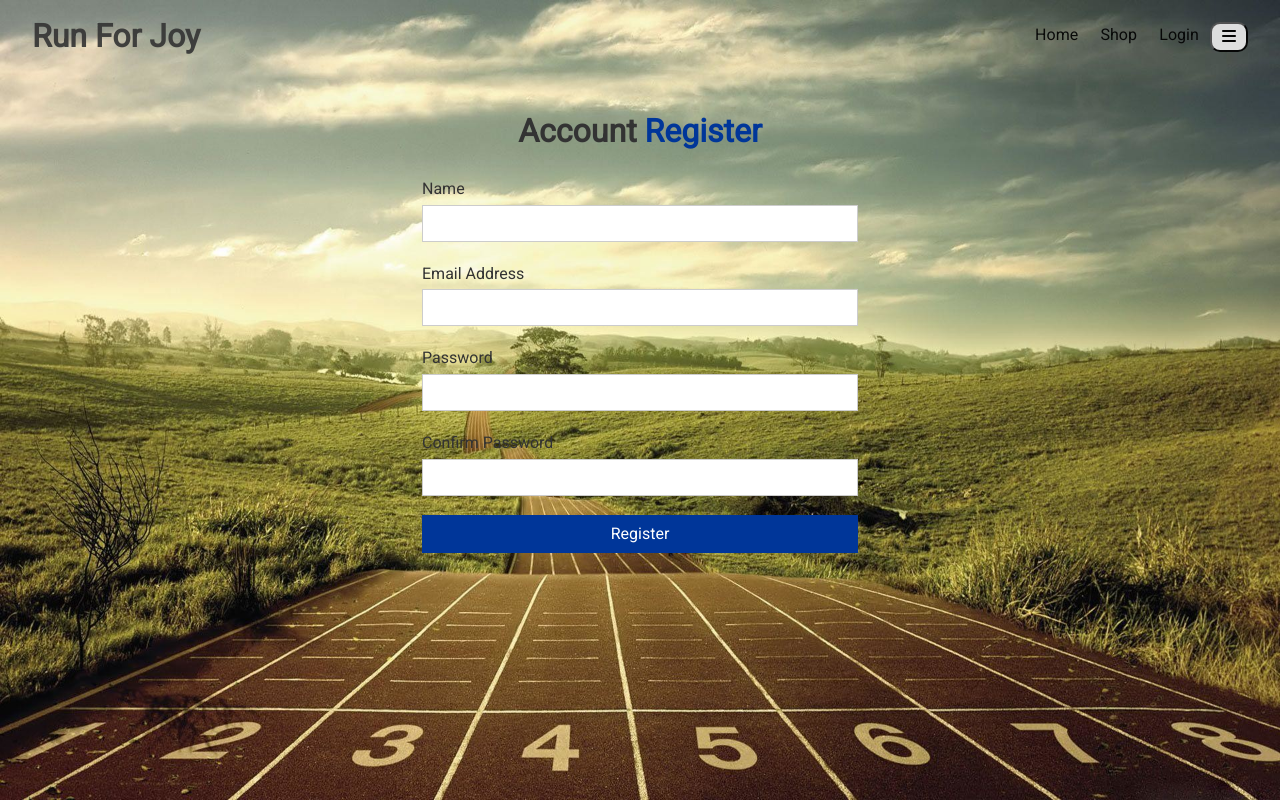
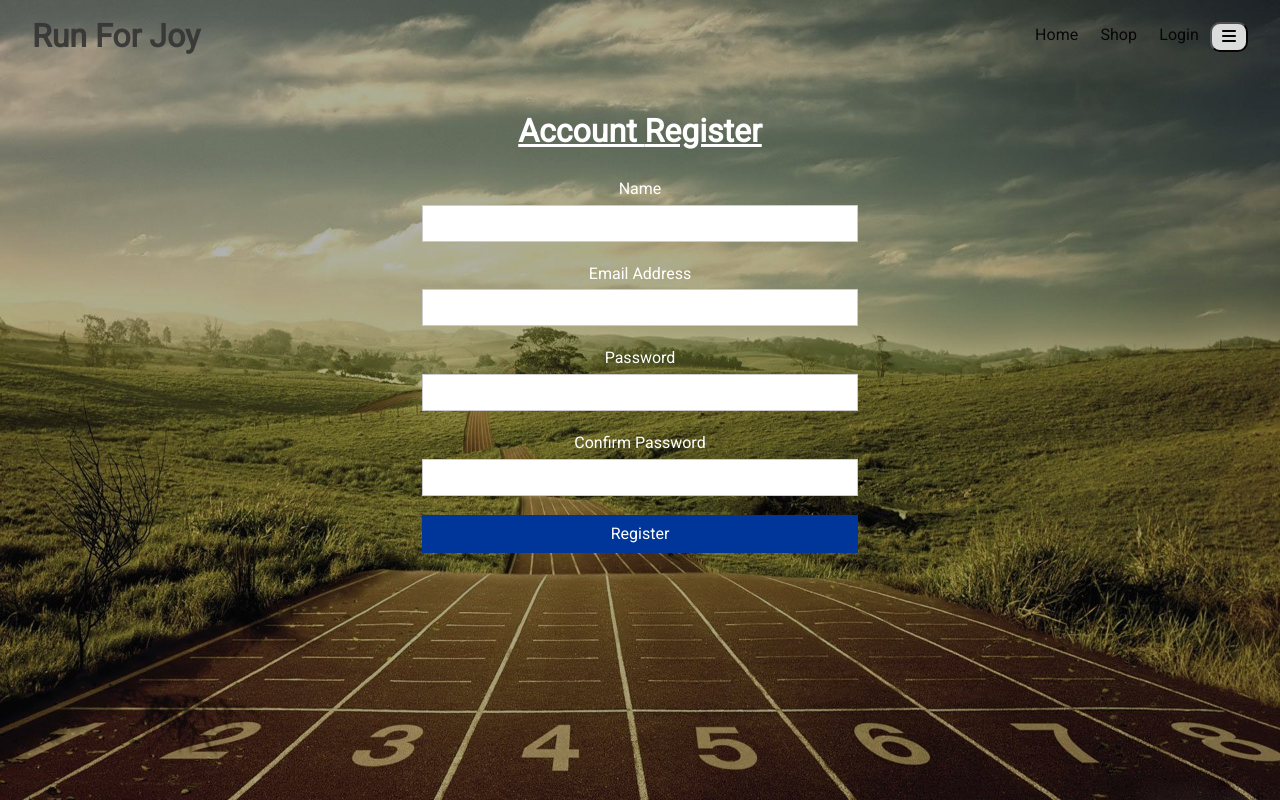
Before and after one commit to AntonWelliver/run-store-project, a React (Create React App) app in the folder client/: page /register in a window 1280 px wide. Built offline with nearby package versions, Linux system fonts and the light colour scheme.

Commit message:
added styling on login and register page

```diff
--- a/client/src/App.css
+++ b/client/src/App.css
@@ -29,6 +29,21 @@ html {
     line-height: 1.6;
     color: #333;
     overflow: auto;
+}
+
+.blurBg {
+    text-align: center;
+    background-color: rgba(0, 0, 0, 0.3);
+    position: fixed;
+    top: 0;
+    right: 0;
+    left: 0;
+    bottom: 0;
+}
+
+.titleText {
+    color: white;
+    text-decoration: underline;
 }
 
 a {
--- a/client/src/App.js
+++ b/client/src/App.js
@@ -26,6 +26,7 @@ if (localStorage.token) {
 
 const App = () => {
   return (
+    <div className='blurBg'>
       <AuthState>
         <RaceHandlerState>
           <ShopHandlerState>
@@ -55,6 +56,7 @@ const App = () => {
           </ShopHandlerState>
         </RaceHandlerState>
       </AuthState>
+    </div>
   );
 }
 
--- a/client/src/components/auth/Login.js
+++ b/client/src/components/auth/Login.js
@@ -45,19 +45,19 @@ const Login = props => {
 
     return (
         <div className='form-container'>
-            <h1>
-                Account <span className='text-primary'>Login</span>
+            <h1 className="titleText">
+                Account <span>Login</span>
             </h1>
             <form onSubmit={onSubmit}>
                 <div className='form-group'>
-                    <label htmlFor='email'>Email Address</label>
+                    <label htmlFor='email' style={{ color: "white" }}>Email Address</label>
                     <input type='email' name='email' value={email} onChange={onChange} required />
                 </div>
                 <div className='form-group'>
-                    <label htmlFor='password'>Password</label>
+                    <label htmlFor='password' style={{ color: "white" }}>Password</label>
                     <input type='password' name='password' value={password} onChange={onChange} required />
                 </div>
-                <p>
+                <p style={{ color: "white" }}>
                     If you don't have an account,
                     <Link
                         to='/register'
--- a/client/src/components/auth/Register.js
+++ b/client/src/components/auth/Register.js
@@ -49,24 +49,24 @@ const Register = props => {
 
     return (
         <div className='form-container'>
-            <h1>
-                Account <span className='text-primary'>Register</span>
+            <h1 className="titleText">
+                Account <span>Register</span>
             </h1>
             <form onSubmit={onSubmit}>
                 <div className='form-group'>
-                    <label htmlFor='name'>Name</label>
+                    <label htmlFor='name' style={{ color: "white" }}>Name</label>
                     <input type='text' name='name' value={name} onChange={onChange} required />
                 </div>
                 <div className='form-group'>
-                    <label htmlFor='email'>Email Address</label>
+                    <label htmlFor='email' style={{ color: "white" }}>Email Address</label>
                     <input type='email' name='email' value={email} onChange={onChange} required />
                 </div>
                 <div className='form-group'>
-                    <label htmlFor='password'>Password</label>
+                    <label htmlFor='password' style={{ color: "white" }}>Password</label>
                     <input type='password' name='password' value={password} onChange={onChange} required minLength='6' />
                 </div>
                 <div className='form-group'>
-                    <label htmlFor='password2'>Confirm Password</label>
+                    <label htmlFor='password2' style={{ color: "white" }}>Confirm Password</label>
                     <input type='password' name='password2' value={password2} onChange={onChange} required minLength='6' />
                 </div>
                 <input type='submit' value='Register' className='btn btn-primary btn-block' />
```
Lines whose indentation alone changed are shown as unchanged.
